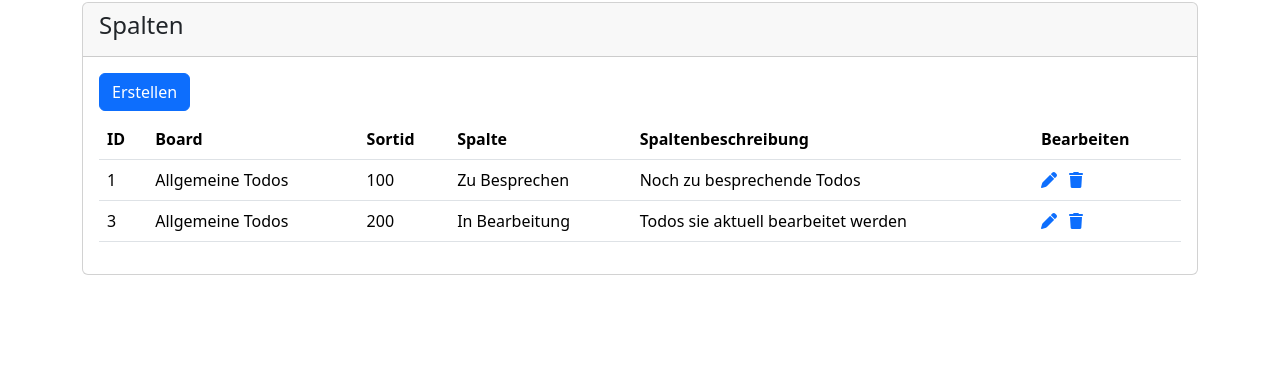
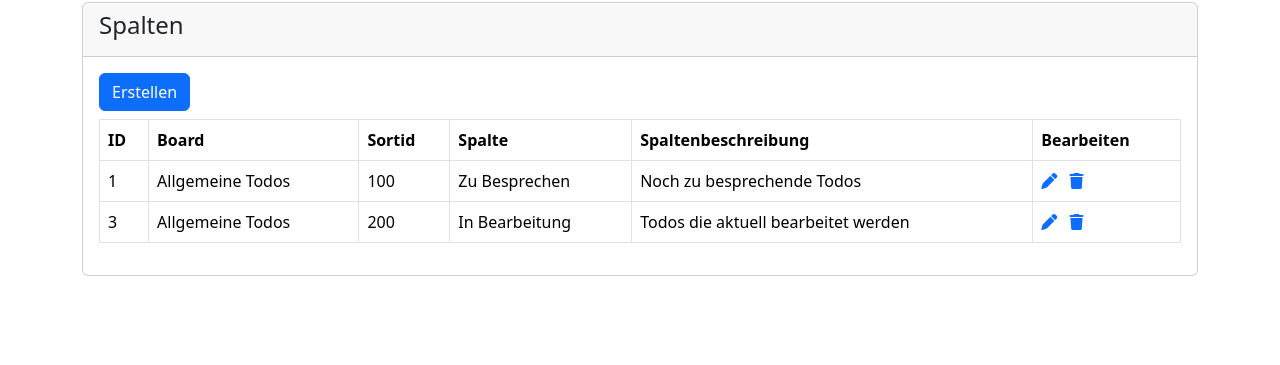
Before and after one commit to philipp-grommes/Team08, a CodeIgniter 4 app: the page made by app/Views/tables.php in a window 1280 px wide. Shown: the part 146-511 px from the top of the page. Run offline with PHP 8.4 and a stand-in for CodeIgniter, Linux system fonts and the light colour scheme; the template is opened without the code that fills it, so the values that code supplies are empty; some libraries are stand-ins or nearby versions.

Commit message:
Update der table.php für responsives Design JG

```diff
--- a/app/Views/tables.php
+++ b/app/Views/tables.php
@@ -52,8 +52,8 @@
                     </div>
                 </div>
             </div>
-
-            <table class="table stripped-table">
+        <div class = "table-responsive">
+            <table class="table stripped-table table-bordered ">
                 <thead>
                     <tr>
                         <th>ID</th>
@@ -85,7 +85,7 @@
                         <td>Allgemeine Todos</td>
                         <td>200</td>
                         <td>In Bearbeitung</td>
-                        <td>Todos sie aktuell bearbeitet werden</td>
+                        <td>Todos die aktuell bearbeitet werden</td>
                         <td>
                             <a href="<?= base_url('tables') ?>" class="text-decoration-none text-primary me-2">
                                 <i class="fa-solid fa-pen"></i>
@@ -96,7 +96,9 @@
                         </td>
                     </tr>
                 </tbody>
+
             </table>
+        </div>
         </div>
 
     </div>
```
